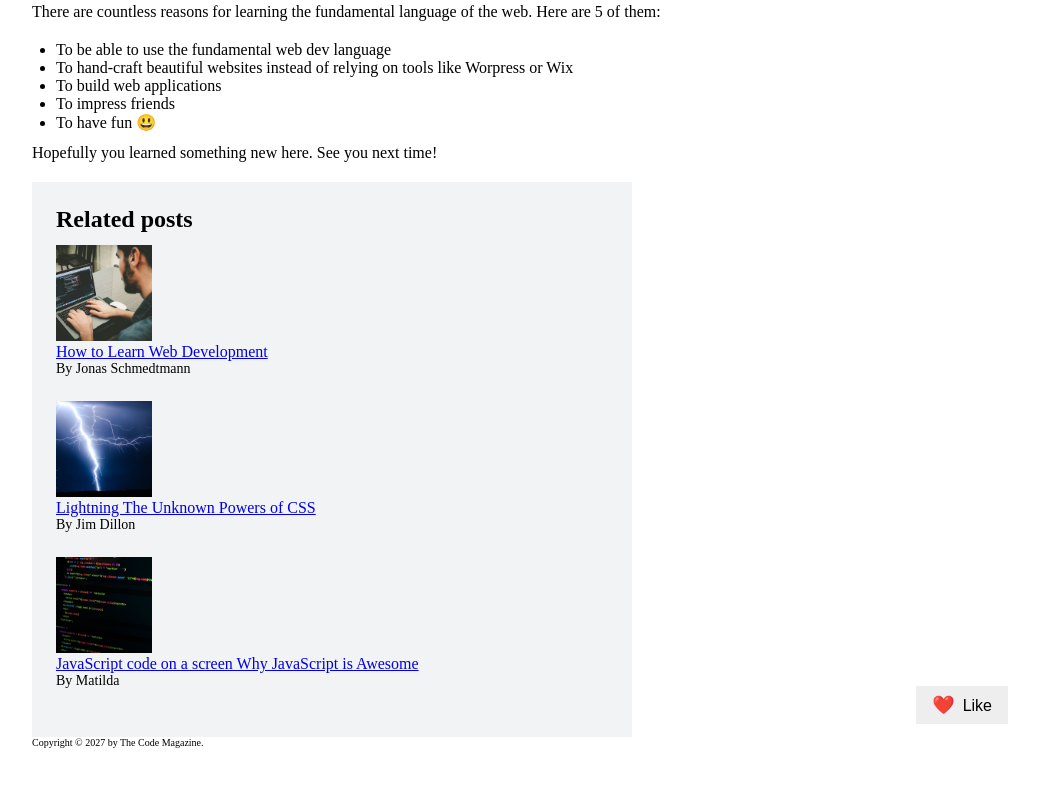
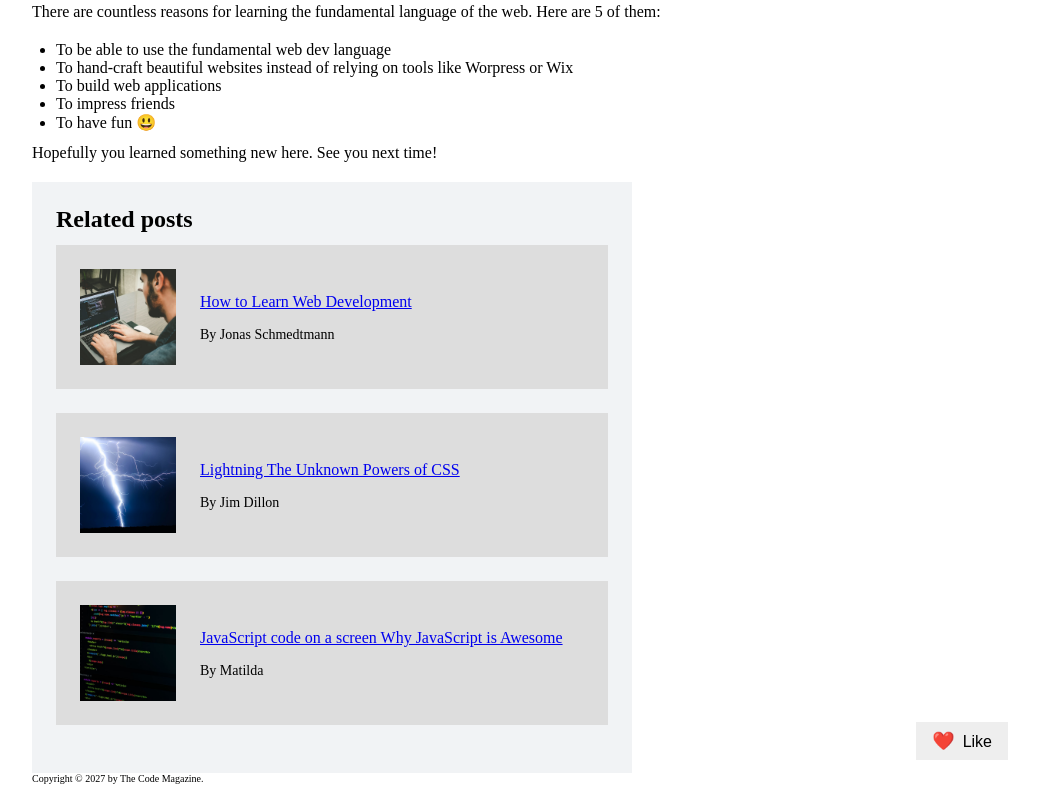
Before and after one commit to H4m3d84/practice-blog, a website: page index.html in a window 1280 px wide. Shown: the part 1056-1864 px from the top of the page, without its empty margins (108-1147 px from the left). Before the commit the page ends 1828 px from the top, so only its background shows below. Drawn offline with Linux system fonts and the light colour scheme.

Commit message:
related posts section layout with float

```diff
--- a/index.html
+++ b/index.html
@@ -96,7 +96,7 @@
         <aside class="aside">
           <h3 class="heading-tertiary">Related posts</h3>
           <ul class="aside__list">
-            <li class="aside__item">
+            <li class="aside__item clearfix">
               <img
                 class="aside__img"
                 src="./img/related-1.jpg"
@@ -109,7 +109,7 @@
                 <p class="aside__author__name">By Jonas Schmedtmann</p>
               </div>
             </li>
-            <li class="aside__item">
+            <li class="aside__item clearfix">
               <img
                 class="aside__img"
                 src="./img/related-2.jpg"
@@ -123,7 +123,7 @@
                 <p class="aside__author__name">By Jim Dillon</p>
               </div>
             </li>
-            <li class="aside__item">
+            <li class="aside__item clearfix">
               <img
                 class="aside__img"
                 src="./img/related-3.jpg"
--- a/sass/layout/_aside.scss
+++ b/sass/layout/_aside.scss
@@ -8,15 +8,23 @@
   }
   &__item {
     margin-bottom: 2.4rem;
+    padding: 2.4rem;
+    background-color: #ddd;
   }
   &__img {
     width: 9.6rem;
     height: 9.6rem;
+    float: left;
   }
 
   &__author {
+    float: left;
+    margin-top: 2.4rem;
+    margin-left: 2.4rem;
     &__link {
       font-size: 1.6rem;
+      margin-bottom: 1.6rem;
+      display: inline-block;
     }
     &__name {
       font-size: 1.4rem;
```
Also changed, not shown: style/output.css, 1 other file.
